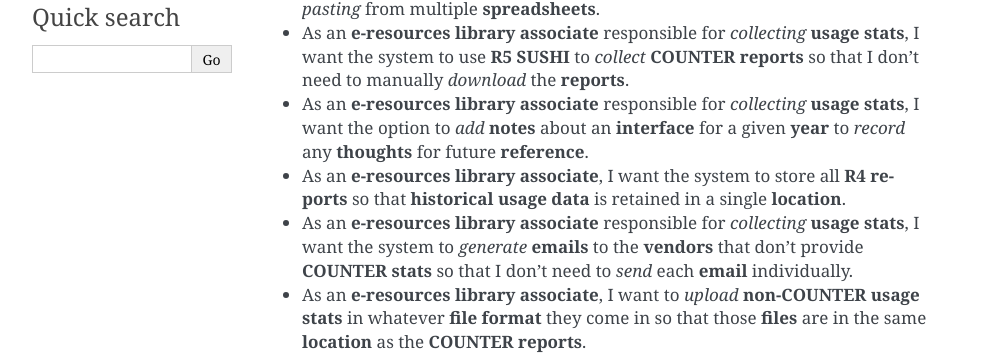
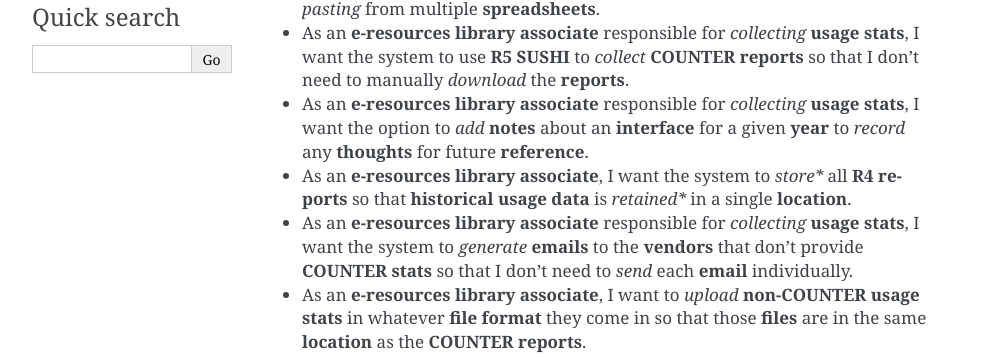
Before and after one commit to ereiskind/nolcat, a Sphinx documentation site: the page built from docs/source/user_stories.rst, in a window 1280 px wide. Shown: the part 371-728 px from the top of the page, without its empty margins (148-1141 px from the left). Built offline with Sphinx 7.4.7, drawn with Linux system fonts in a browser that asks for light colours.

Commit message:
Fill in methods

```diff
--- a/docs/source/user_stories.rst
+++ b/docs/source/user_stories.rst
@@ -11,7 +11,7 @@ Collecting and Storing Usage Statistics
 * As an **e-resources library associate**, I want the system to *store* all **usage stats** so that I can *create* custom **cross-platform reports** without *copying* and *pasting* from multiple **spreadsheets**.
 * As an **e-resources library associate** responsible for *collecting* **usage stats**, I want the system to use **R5 SUSHI** to *collect* **COUNTER reports** so that I don't need to manually *download* the **reports**.
 * As an **e-resources library associate** responsible for *collecting* **usage stats**, I want the option to *add* **notes** about an **interface** for a given **year** to *record* any **thoughts** for future **reference**.
-* As an **e-resources library associate**, I want the system to store all **R4 reports** so that **historical usage data** is retained in a single **location**.
+* As an **e-resources library associate**, I want the system to *store** all **R4 reports** so that **historical usage data** is *retained** in a single **location**.
 * As an **e-resources library associate** responsible for *collecting* **usage stats**, I want the system to *generate* **emails** to the **vendors** that don't provide **COUNTER stats** so that I don't need to *send* each **email** individually.
 * As an **e-resources library associate**, I want to *upload* **non-COUNTER usage stats** in whatever **file format** they come in so that those **files** are in the same **location** as the **COUNTER reports**.
 * As an **e-resources library associate** responsible for *collecting* **usage stats**, I want to *dedupe* the **resources** in incoming **SUSHI reports** against **resources** already in the **database** so I can have a **normalized list of resources** for database normalization.
```
Also changed, not shown: 1 other file.
